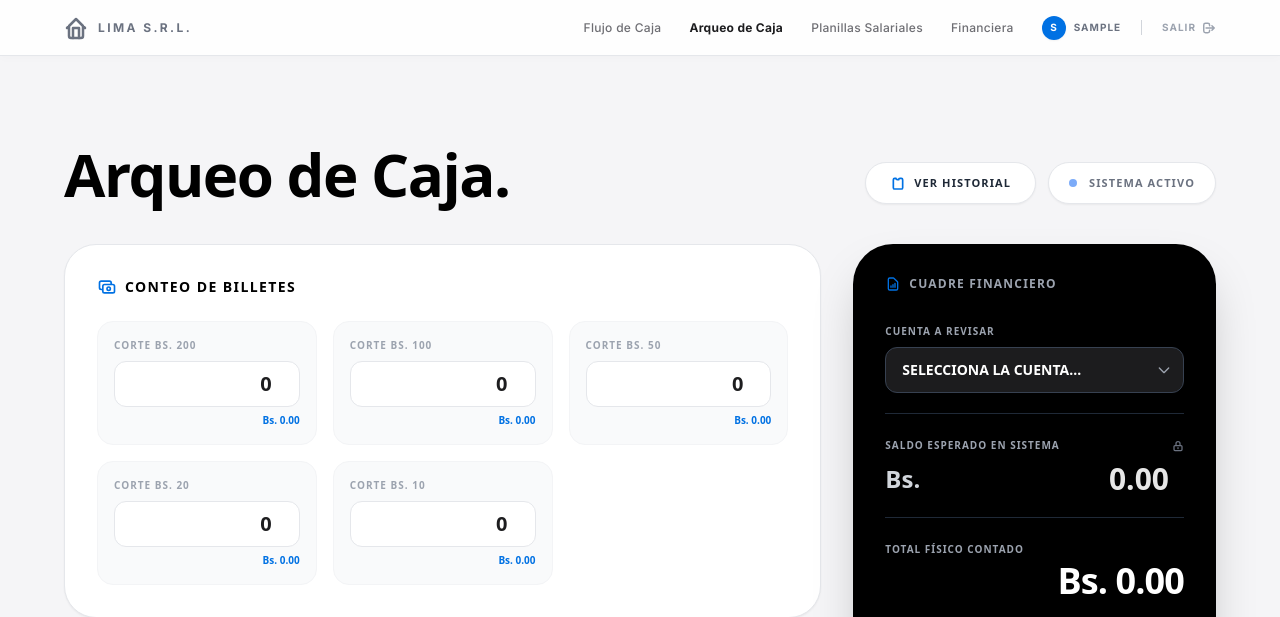
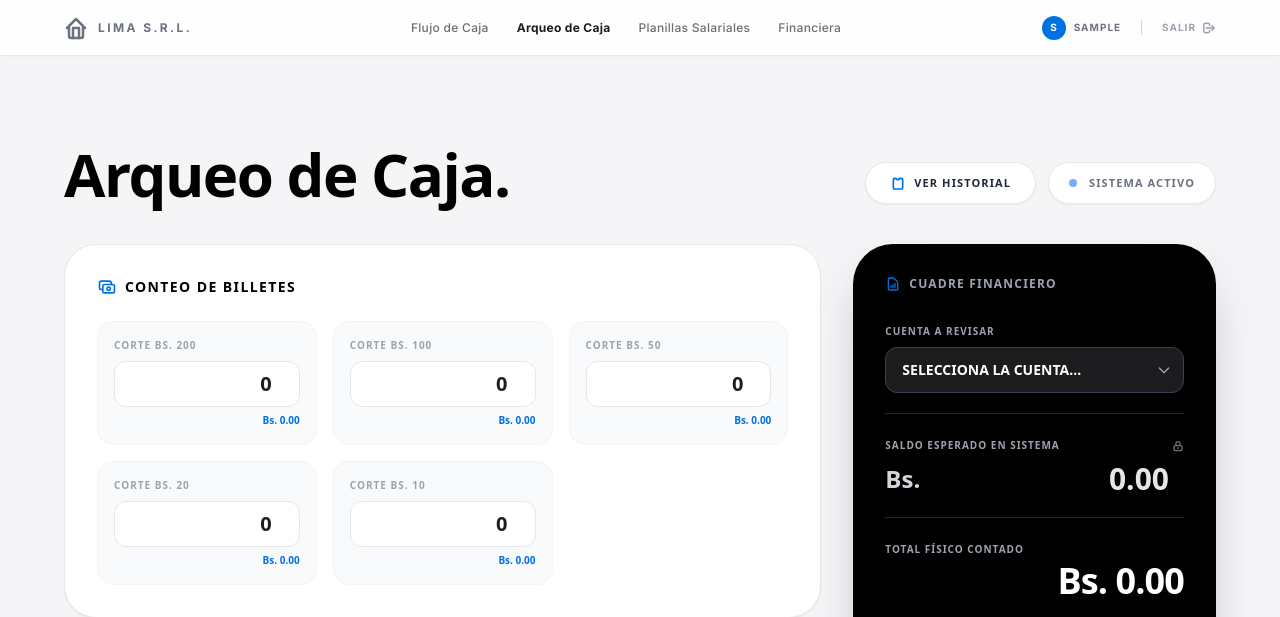
Before and after one commit to joseignaciolimasubieta/sistema-lima-django, a Django app: page /arqueo/ in a window 1280 px wide. Shown: the top 617 px of the page. Run offline with Django 4.2, Linux system fonts and the light colour scheme; the visitor is signed in with stand-in values (Sample User, id 1); some libraries are stand-ins or nearby versions.

Commit message:
Ajuste de actualización

```diff
--- a/academico/templates/base.html
+++ b/academico/templates/base.html
@@ -44,7 +44,7 @@
     <header class="fixed top-0 inset-x-0 z-50 bg-white/85 backdrop-blur-xl border-b border-gray-200 transition-all shadow-[0_2px_10px_rgba(0,0,0,0.02)] min-h-[56px] flex flex-col justify-center">
         <nav class="w-full max-w-[1200px] mx-auto px-4 md:px-6 py-3 md:py-0 flex flex-col md:flex-row md:items-center justify-between text-[11px] md:text-[12px]">
 
-            <div class="flex items-center justify-between w-full md:w-auto">
+            <div class="flex items-center justify-between w-full md:w-[220px] shrink-0">
                 <a href="{% url 'portal_inicio' %}" class="flex items-center gap-2.5 font-bold tracking-widest text-gray-500 hover:text-black transition-colors group shrink-0 outline-none">
                     <svg class="w-6 h-6 text-gray-500 group-hover:scale-110 transition-transform duration-300 hover:text-black" fill="none" stroke="currentColor" viewBox="0 0 24 24" stroke-width="2.5">
                         <path stroke-linecap="round" stroke-linejoin="round" d="M3 12l9-9 9 9M5 10v10a2 2 0 002 2h10a2 2 0 002-2V10"></path>
@@ -59,9 +59,9 @@
                 </button>
             </div>
 
-            <div id="menu-colapsable" class="hidden md:flex flex-col md:flex-row items-start md:items-center justify-center gap-4 xl:gap-7 w-full md:w-auto tracking-wide mt-4 md:mt-0 pt-4 md:pt-0 border-t border-gray-200 md:border-none">
+            <div id="menu-colapsable" class="hidden md:flex flex-col md:flex-row items-start md:items-center md:flex-1 md:justify-between gap-4 xl:gap-7 w-full tracking-wide mt-4 md:mt-0 pt-4 md:pt-0 border-t border-gray-200 md:border-none">
 
-                <div class="flex flex-col md:flex-row items-start md:items-left gap-5 md:gap-4 xl:gap-7 w-full md:w-auto">
+                <div class="flex flex-col md:flex-row items-start md:items-center md:justify-center gap-5 md:gap-4 xl:gap-7 w-full md:flex-1">
                     {% with url_name=request.resolver_match.url_name %}
 
                         {% if url_name == 'consultora' or url_name == 'crear_servicio' or url_name == 'editar_servicio' or url_name == 'crear_cliente' or 'cita' in url_name or 'archivo' in url_name %}
@@ -88,7 +88,7 @@
                     {% endwith %}
                 </div>
 
-                <div class="flex items-center justify-between w-full md:w-auto gap-5 mt-4 md:mt-0 pb-2 md:pb-0">
+                <div class="flex items-center justify-between md:justify-end w-full md:w-[220px] shrink-0 gap-5 mt-4 md:mt-0 pb-2 md:pb-0">
                     <div class="flex items-center gap-2">
                         <div class="w-6 h-6 rounded-full bg-[#0071e3] text-white flex items-center justify-center text-[10px] font-bold shadow-sm">
                             {% if request.user.is_authenticated %}{{ request.user.username|make_list|first|upper }}{% else %}A{% endif %}
```
